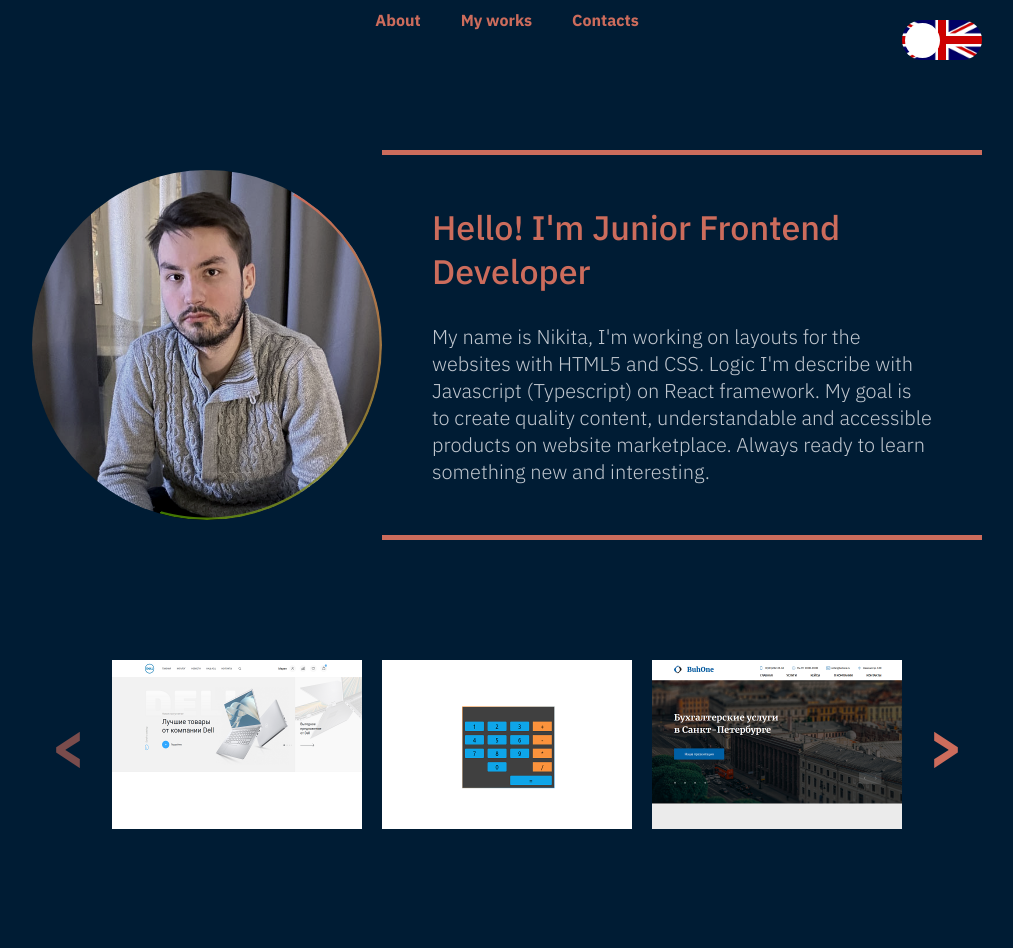
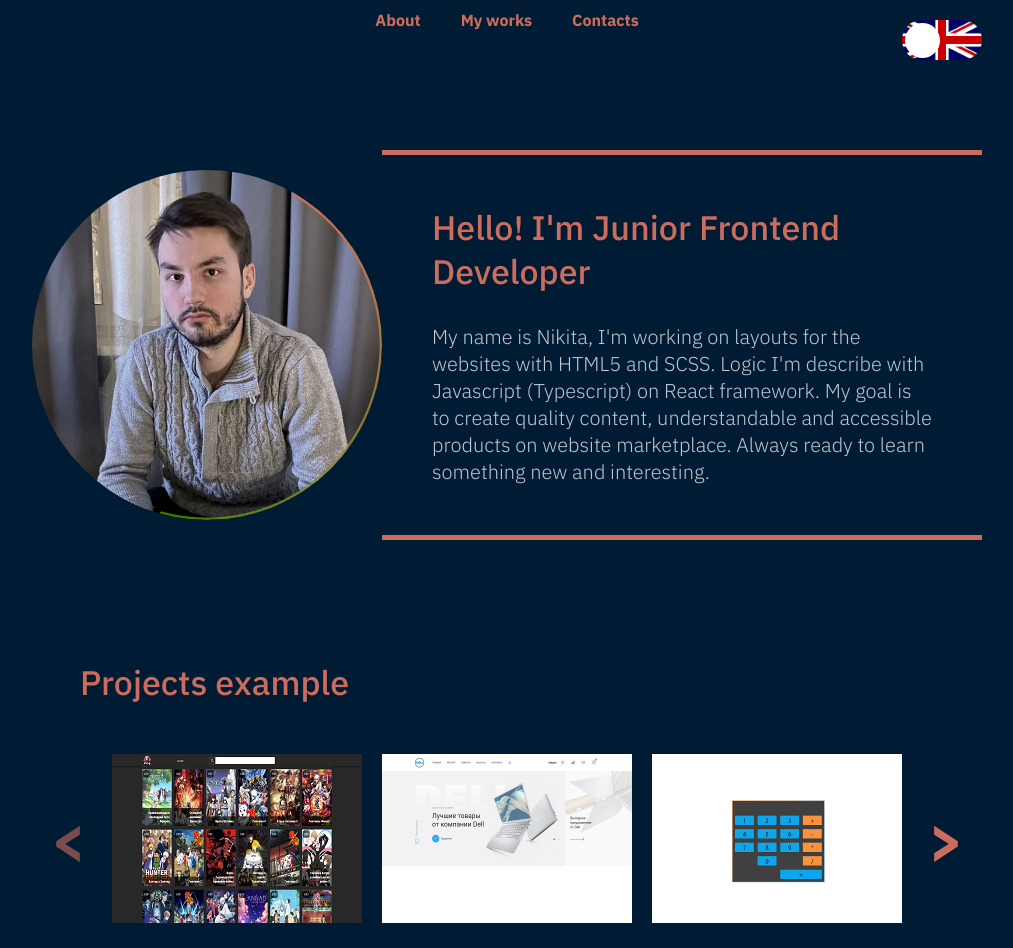
Before and after one commit to Fjornir/sn-portfolio, a React (Create React App) app: page / in a window 1280 px wide. Shown: the top 948 px of the page, without its empty margins (133-1146 px from the left). Built offline with nearby package versions, Linux system fonts and the light colour scheme.

Commit message:
Added new site and some fixes in layout

```diff
--- a/src/components/Main.tsx
+++ b/src/components/Main.tsx
@@ -24,7 +24,7 @@ function Main() {
     <main className="page">
       <Header props={{header: language.header, onLanguageChange}}></Header>
       <Description props={language.description}></Description>
-      <Works></Works>
+      <Works props={language.works}></Works>
       <Skills props={language.skills}></Skills>
       <Contacts props={language.contacts}></Contacts>
     </main>
--- a/src/components/Slider.tsx
+++ b/src/components/Slider.tsx
@@ -95,6 +95,10 @@ export default function Slider() {
         {isScreenWidthCalc && (
           <ul ref={slider} className="slider-gallery">
             <SliderItem
+              imgSrc={require("../images/Ex0.png")}
+              link={"https://fjornir.github.io/AniAme/"}
+            ></SliderItem>
+            <SliderItem
               imgSrc={require("../images/Ex1.png")}
               link={"https://fjornir.github.io/nti-testcase/"}
             ></SliderItem>
--- a/src/components/Works.tsx
+++ b/src/components/Works.tsx
@@ -1,8 +1,9 @@
 import Slider from "./Slider";
 
-function Works() {
+function Works({ props }: { props: { title: string } }) {
   return (
     <div id="works" className="page-item">
+      <h3 className="page-item__title skills__title">{props.title}</h3>
       <Slider></Slider>
     </div>
   );
--- a/src/components/languages/english.json
+++ b/src/components/languages/english.json
@@ -1,15 +1,22 @@
 {
   "header": {
-        "navigation":[{"title":"About", "id":"#top"}, {"title":"My works","id":"#works"}, {"title":"Contacts", "id":"#contact"}]
+    "navigation": [
+      { "title": "About", "id": "#top" },
+      { "title": "My works", "id": "#works" },
+      { "title": "Contacts", "id": "#contact" }
+    ]
   },
   "description": {
     "title": "Hello! I'm Junior Frontend Developer",
-        "text": "My name is Nikita, I'm working on layouts for the websites with HTML5 and CSS. Logic I'm describe with Javascript (Typescript) on React framework. My goal is to create quality content, understandable and accessible products on website marketplace. Always ready to learn something new and interesting."
+    "text": "My name is Nikita, I'm working on layouts for the websites with HTML5 and SCSS. Logic I'm describe with Javascript (Typescript) on React framework. My goal is to create quality content, understandable and accessible products on website marketplace. Always ready to learn something new and interesting."
+  },
+  "works": {
+    "title": "Projects example"
   },
   "skills": {
-        "title":"The tools i use"
+    "title": "The tools i use"
   },
   "contacts": {
-        "title":"Contact me"
+    "title": "Contact me"
   }
 }
--- a/src/components/languages/russian.json
+++ b/src/components/languages/russian.json
@@ -1,16 +1,22 @@
 {
   "header": {
-        "navigation":[{"title":"Обо мне", "id":"#top"}, {"title":"Мои работы","id":"#works"}, {"title":"Контакты", "id":"#contact"}]
-
+    "navigation": [
+      { "title": "Обо мне", "id": "#top" },
+      { "title": "Мои работы", "id": "#works" },
+      { "title": "Контакты", "id": "#contact" }
+    ]
   },
   "description": {
     "title": "Привет! Я Junior Frontend Developer",
     "text": "Меня зовут Никита, Я занимаюсь версткой лендингов, промо, корпоративных веб-сайтов, с использованием HTML5 и SCSS. Логику описываю при помощи Javascript(Typescript) на фреймворке React. Моя цель - это создание качественного, понятного и доступного продукта на рынке веб-разработки. Всегда открыт к изучению чего то нового и интересного."
   },
+  "works": {
+    "title": "Примеры работ"
+  },
   "skills": {
-        "title":"Инструменты которые я использую"
+    "title": "Инструменты которые я использую"
   },
   "contacts": {
-        "title":"Для связи я использую"
+    "title": "Для связи я использую"
   }
 }
--- a/src/style/slider.scss
+++ b/src/style/slider.scss
@@ -3,6 +3,7 @@
   flex-wrap: nowrap;
   align-items: center;
   column-gap: 16px;
+  margin-top: 50px;
 
   &-wrapper {
     overflow: hidden;
```
Also changed, not shown: src/images/Ex0.png (added). Lines whose indentation alone changed are shown as unchanged.
